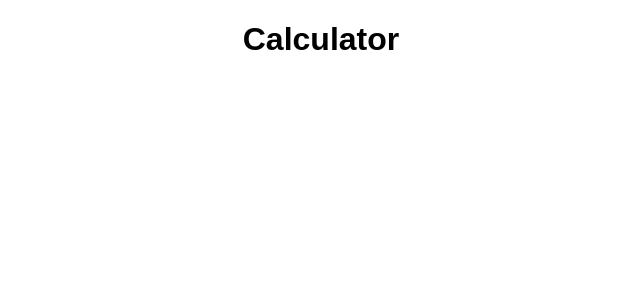
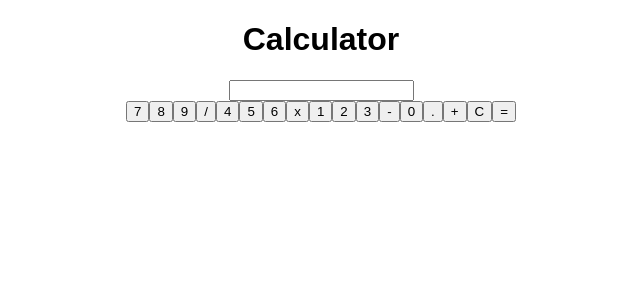
Before and after one commit to laraanna/Calculator, a React (Create React App) app: page / in a window 1280 px wide. Shown: the top 300 px of the page, without its empty margins (319-959 px from the left). Built offline with nearby package versions, Linux system fonts and the light colour scheme.

Commit message:
Create Button Constants and render

```diff
--- a/src/components/Calculator.js
+++ b/src/components/Calculator.js
@@ -1,10 +1,20 @@
 import React, {PureComponent} from 'react'
+import {BUTTONS} from '../constants'
 
 class Calculator extends PureComponent {
   render(){
     return(
       <div className="Calculator">
         <h1> Calculator </h1>
+        <div className="Value">
+          <input type="text"  />
+        </div>
+        <div className="ButtonsContainer">
+        {BUTTONS.map((button, key) =>
+          <button className="Buttons" key={key}>{button}</button>
+        )}
+
+        </div>
       </div>
     )
   }
--- /dev/null
+++ b/src/constants.js
@@ -0,0 +1 @@
+export const BUTTONS = [ "7", "8", "9", "/", "4", "5", "6", "x", "1", "2", "3", "-", "0", ".", "+", "C", "=" ]
```
